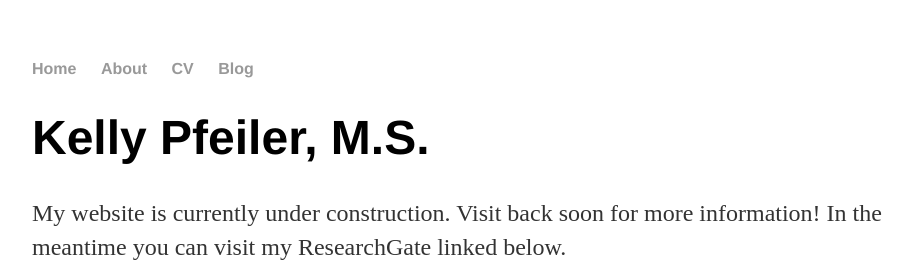
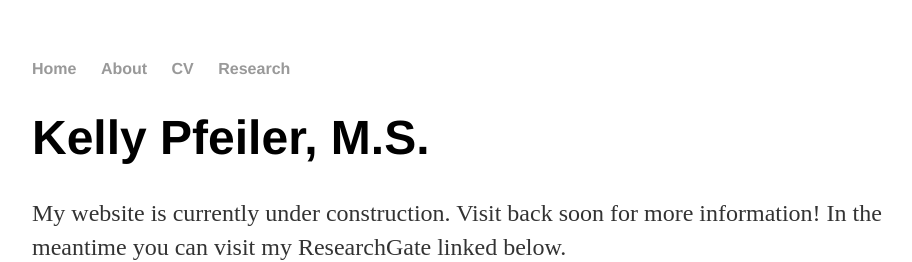
Before and after one commit to kellypfeiler/kellypfeiler.github.io, a Jekyll site: the page built from index.html, in a window 1280 px wide. Shown: the top 262 px of the page, without its empty margins (160-1072 px from the left). Built offline with Jekyll 4.4.1, drawn with Linux system fonts in a browser that asks for light colours.

Commit message:
research

```diff
--- a/_layouts/default.html
+++ b/_layouts/default.html
@@ -11,7 +11,7 @@
             <li><a href="/">Home</a></li>
 		        	<li><a href="/about">About</a></li>
 	        		<li><a href="/cv">CV</a></li>
-              <li><a href="/blog">Blog</a></li>
+              <li><a href="/Research">Research</a></li>
           </ul>
       			</nav>
       			<div class="container">
```
